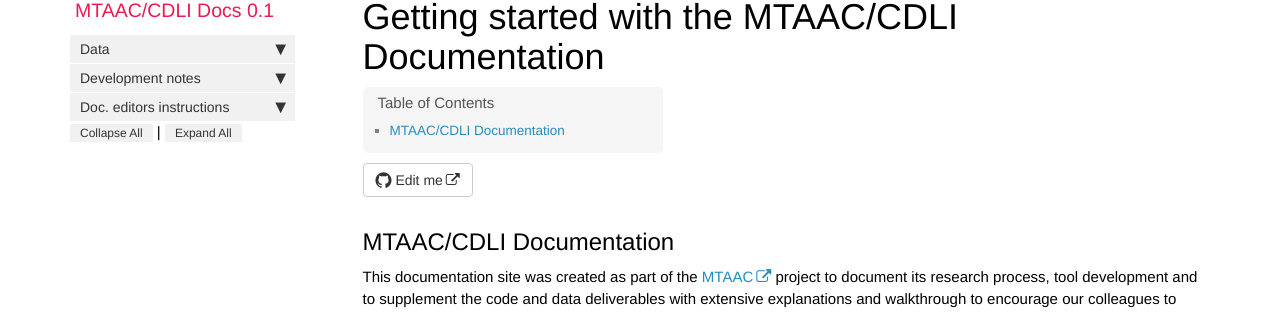
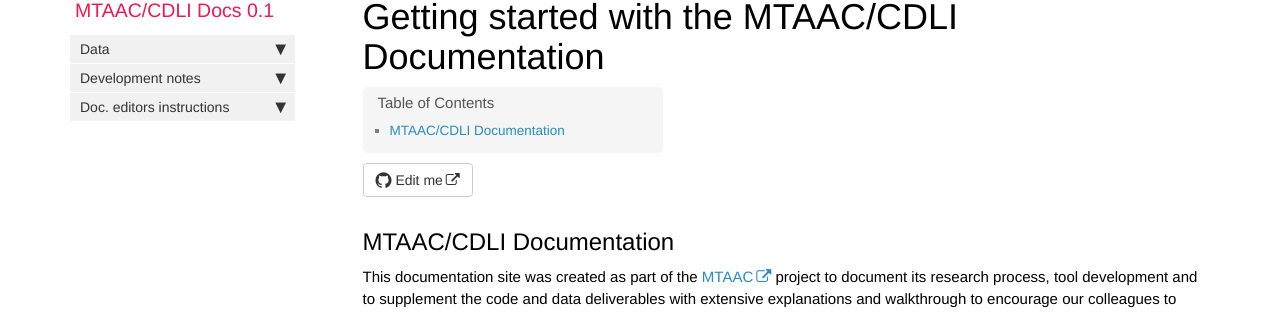
Before and after one commit to fbab/cdli-gh.github.io, a Jekyll site: the page built from index.md, in a window 1280 px wide. Shown: the part 114-426 px from the top of the page. Built offline with Jekyll 4.4.1, drawn with Linux system fonts in a browser that asks for light colours; nearby versions of some CDN libraries; comment, search, counter and statistics services are not loaded.

Commit message:
Update sidebar.html

```diff
--- a/_includes/sidebar.html
+++ b/_includes/sidebar.html
@@ -42,10 +42,10 @@
         </ul>
         {% endif %}
         {% endfor %}
-        {% endfor %}
+        {% endfor %}<!--
            <p class="external">
                <a href="#" id="collapseAll">Collapse All</a> | <a href="#" id="expandAll">Expand All</a>
-           </p>
+           </p>-->
     </li>
 </ul>
 </div>
```
